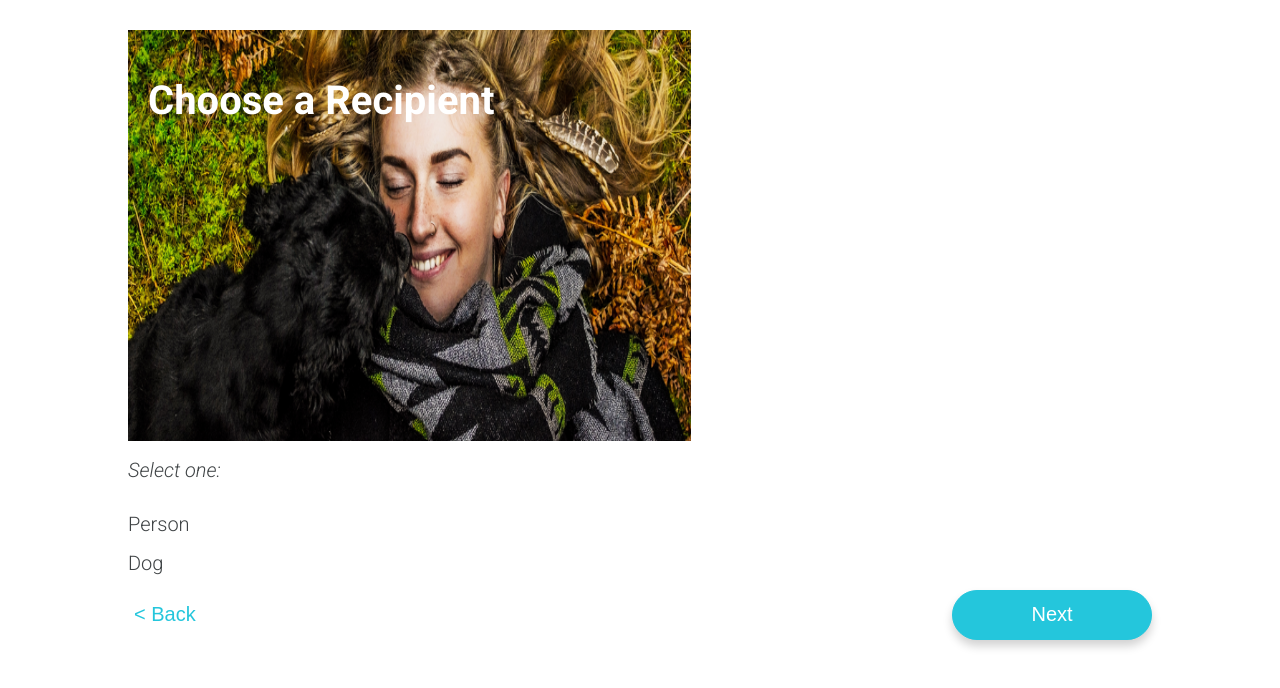
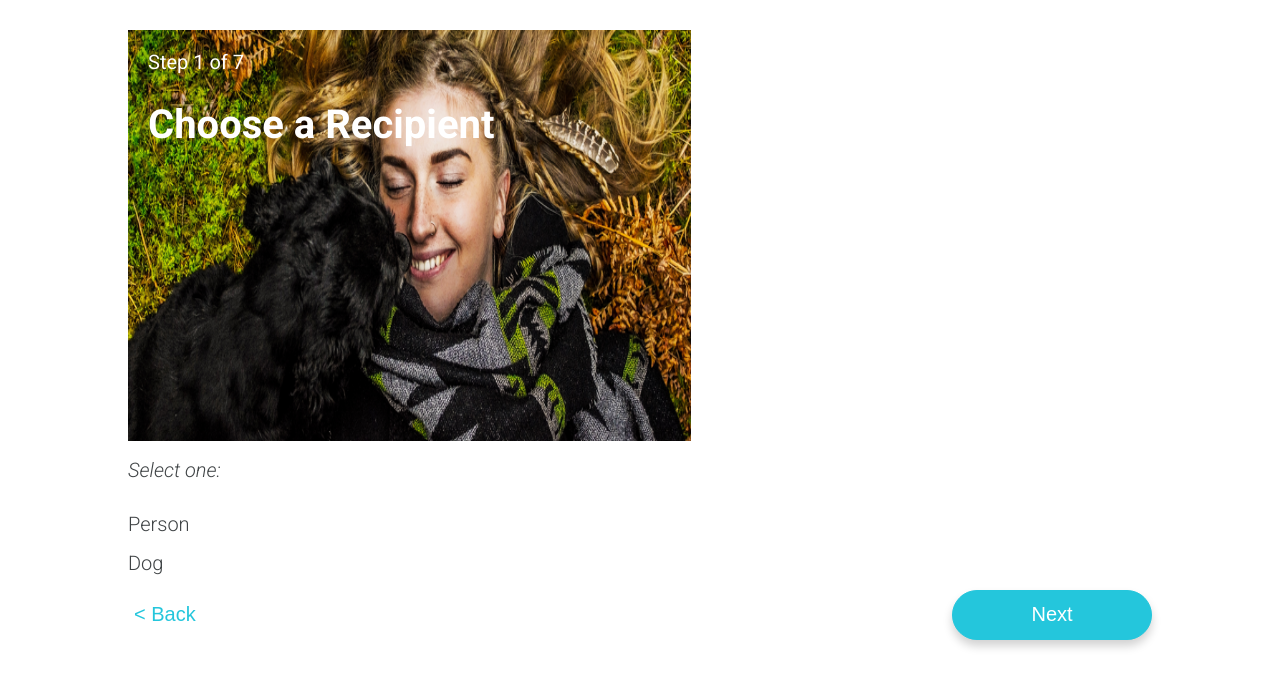
Before and after one commit to chrisfoster22/BFB-2, a React (Create React App) app: page / in a window 1280 px wide. Shown: the top 688 px of the page. Built offline with nearby package versions, Linux system fonts and the light colour scheme; what shopify-buy would draw is missing.

Commit message:
Add step message.

```diff
--- a/src/components/App.js
+++ b/src/components/App.js
@@ -107,13 +107,16 @@ class App extends Component {
             <div className="App">
                 <div style={styles.container}>
                     <div style={styles.selectorContainer}>
-                        <header className="App-header" style={{backgroundSize: "100% 100%", backgroundImage: `url(${currentStep.backgroundImg})`, height: 371}}>
-                        <h1>{currentStep.headerMsg}</h1>
+                        <header
+                            className="App-header"
+                            style={{backgroundSize: "100% 100%", backgroundImage: `url(${currentStep.backgroundImg})`, height: 371}}>
+                            <div>{`Step ${this.state.currentStep} of 7`}</div>
+                            <h1>{currentStep.headerMsg}</h1>
                         </header>
                         {this.getSidePanel.bind(this, currentStep)()}
                     </div>
                     <div style={styles.buttonContainer}>
-                        {currentStep.type && <button style={{...styles.link, ...styles.buttonSecondary}} onClick={this.prevStep}>{'<  Back'}</button> }
+                        {currentStep.type && <button style={{...styles.link, ...styles.buttonSecondary}} onClick={this.prevStep.bind(this)}>{'<  Back'}</button> }
                         <button style={{...styles.button, ...styles.buttonPrimary}} onClick={this.nextStep.bind(this)}>Next</button>
                     </div>
                 </div>
@@ -201,10 +204,8 @@ class App extends Component {
                 return( <Selector
                     step={currentStep}
                     options={this.getOptions()}
-                    nextStep={this.nextStep.bind(this)}
                     chooseProduct={this.chooseProduct.bind(this)}
                     unChooseProduct={this.unChooseProduct.bind(this)}
-                    prevStep={this.prevStep.bind(this)}
                     selection={this.state.selection[currentStep.type]} />
                 )
         }
--- a/src/components/Option.js
+++ b/src/components/Option.js
@@ -1,6 +1,13 @@
 import React, { Component } from 'react';
 
 export default class Option extends Component {
+
+    constructor(props) {
+        super(props);
+        this.state = {
+            selected: this.props.step.selection.indexOf(this.props.option) > -1
+        }
+    }
 
     render() {
         let text = this.props.option.name || this.props.option
@@ -12,7 +19,7 @@ export default class Option extends Component {
     onChoose() {
         if (!this.props.step.limit) {
             this.props.chooseProduct(this.props.step.type, this.props.option, false);
-        } else if (this.props.step.selection.indexOf(this.props.option) > -1) {
+        } else if (this.state.selected) {
             this.props.unChooseProduct(this.props.step.type, this.props.option);
         } else if (["none", "unscented"].indexOf(this.props.option) > -1 || this.props.step.selection.length < this.props.step.limit) {
             this.props.chooseProduct(this.props.step.type, this.props.option, true);
```
